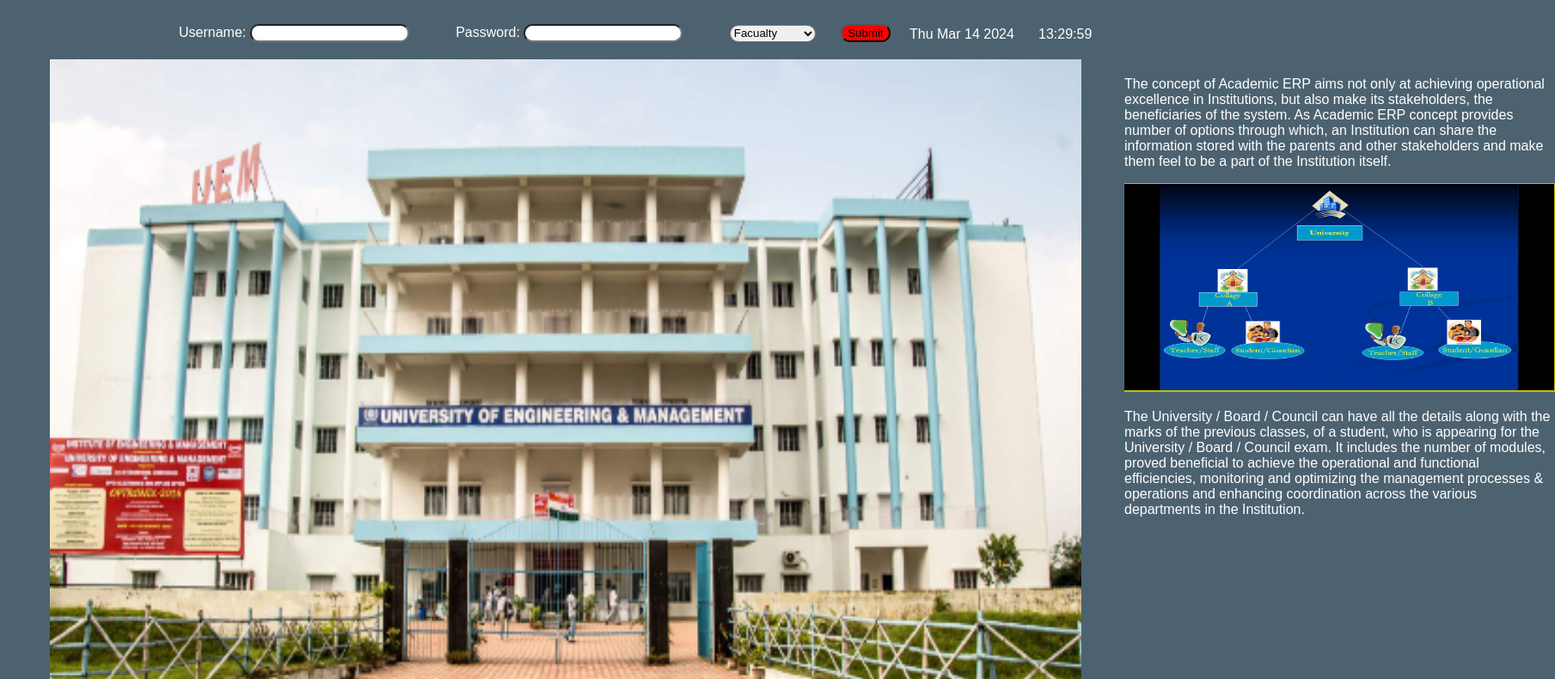
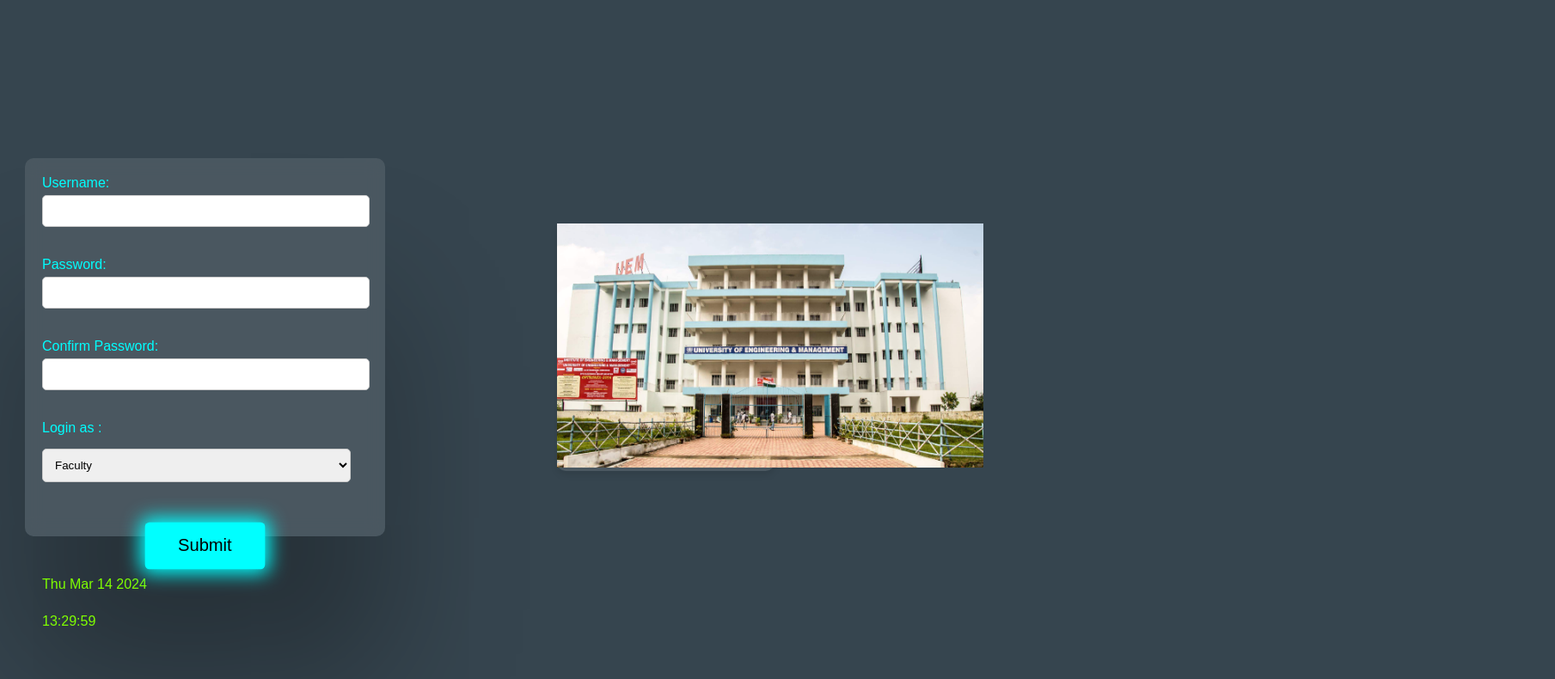
Before and after one commit to kundankumar95/IEMCRP, a plain HTML site: page New Town.html in a window 1280 px wide. Shown: the part 111-901 px from the top of the page at 86% size, 1809 px wide, since content can reach past the window. Drawn offline with Linux system fonts and the light colour scheme.

Commit message:
Changesq

```diff
--- a/New Town.html
+++ b/New Town.html
@@ -5,33 +5,38 @@
     <meta name="viewport" content="width=device-width, initial-scale=1.0">
     <title>University of Engineering and Management,Kolkata</title>
     <link rel="stylesheet" href="style.css">
+
 </head>
+
 <body>
     <div id="jaipur-logo">
         <img src="uem-kol-logo.png" alt="#">
     </div>
-    <div>
+    <div id="container">
+
+        <div id="left-card">
+
             <label for="Username" id="Uname">Username:</label>
             <input type="text" id="Username" required>
             <label for="password" id="pword">Password:</label>
             <input type="password" id="password" required>
-        <!-- <div class="g-recaptcha" data-sitekey="#"></div> -->
+            <label for="password" id="pword2">Confirm Password:</label>
+            <input type="password" id="password" required>
+            <label for="position" id="selec"> Login as :</label>
             <select id="dropdown" name="position">
-            <option value="Facualt">Facualty</option>
+                <option value="Faculty">Faculty</option>
                 <option value="Student">Student</option>
             </select>
             <button id="user-input">Submit</button>
-    </div>
             <div id="forget-password"></div>
             <div id="date"></div>
             <div id="time"></div>
+        </div>
+        <div id="right-card">
             <img src="uem-pic.png" id="uem-pic" alt="#">
-    <div id="Academic-ERP">
-        <p>The concept of Academic ERP aims not only at achieving operational excellence in Institutions, but also make its stakeholders, the beneficiaries of the system. As Academic ERP concept provides number of options through which, an Institution can share the information stored with the parents and other stakeholders and make them feel to be a part of the Institution itself.</p>
-        <img src="pic(1).png" alt="#">
-        <p>The University / Board / Council can have all the details along with the marks of the previous classes, of a student, who is appearing for the University / Board / Council exam. It includes the number of modules, proved beneficial to achieve the operational and functional efficiencies, monitoring and optimizing the management processes & operations and enhancing coordination across the various departments in the Institution.</p>
         </div>
+    </div>
+
     <script src="index.js"></script>
-
 </body>
 </html>
--- a/style.css
+++ b/style.css
@@ -1,6 +1,6 @@
 body {
   font-family: Arial, sans-serif;
-  background-color: #4c6270;
+  background-color:#36454f;
   color: #333;
 }
 
@@ -86,66 +86,144 @@
   margin-left: 500px;
   margin-bottom: 20px;
 }
-#Username{
-  margin-top: 20px;
-  margin-left: 0px;
-  margin-bottom: 10px;
+
+
+#container {
+  display: flex;
+  justify-content: center;
+  align-items: center;
+  height: 100vh; /* Ensure full viewport height */
+}
+
+#left-card {
+  padding: 20px;
+  width: 40%;
+  backdrop-filter: blur(10px);
+  background-color: rgba(255, 255, 255, 0.1); /* Adjust opacity as needed */
   border-radius: 10px;
+  box-shadow: 0 164px 164px rgba(0, 0, 0, 0.3);
+  height: 50%;
+  transition: transform 0.3s;
+}
+#left-card:hover {
+  transform: scale(1.1); /* Increase size on hover */
+}
+#right-card {
+  background-color: rgba(255, 255, 255, 0.1);
+  border-radius: 10px;
+  box-shadow: 0 4px 8px rgba(0, 0, 0, 0.1);
+}
+
+#left-card {
+  display: flex;
+  flex-direction: column;
+
+
+  padding: 20px;
+  width: 30%;
+  margin-right: 200px;
+}
+
+#right-card {
+  width: 20%;
+  margin-right: 350px;
+}
+
+
+
+
+#jaipur-logo img {
+  display: flex;
+  flex-direction: column;
+  justify-content: center;
+  align-items: center;
+  max-width: 120%;
+}
+
+label {
+  display: block;
+  margin-bottom: 5px;
+}
+
+input[type="text"],
+input[type="password"],
+select {
+  width: calc(100% - 20px);
+  padding: 10px;
+  margin-bottom: 5px;
+  border: 1px solid #ccc;
+  border-radius: 5px;
 
 }
-#Uname{
+#left-card input[type="text"],
+#left-card input[type="password"] {
+
+  margin-bottom: 35px; /* Adjust the value as needed */
+}
+
+#left-card select {
+  margin-top: 10px; /* Adjust the value as needed */
+}
+button {
+  width: 35%;
+  padding: 15px;
+  background-color: aqua;
+  color: #000000;
+  border: none;
+  border-radius: 5px;
+  cursor: pointer;
   margin-top: 20px;
-  margin-bottom: 10px;
-  margin-left: 200px;
-  color: white;
+  font-size: larger;
+  align-self: center;
+  transition: box-shadow 0.3s, transform 0.3s;
 }
-#pword{
-  margin-top: 20px;
-  margin-bottom: 10px;
-  margin-left: 50px;
-  border-radius: 10px;
-  color: white;
-}
-#password{
-  margin-top: 20px;
-  margin-left: 0px;
-  margin-bottom: 10px;
-  border-radius: 100px;
-}
-#dropdown{
-  height: 20px;
-  width: 100px;
-  border-radius: 10px;
-  margin-top: 20px;
-  margin-bottom: 10px;
-  margin-left: 50px;
-}
-#date{
-  margin-top: -28px;
-  color: white;
-  margin-left: 1050px;
-  margin-bottom: 20px;
-}
-#time{
-  margin-top: -38px;
-  color: white;
-  margin-left: 1200px;
-  margin-bottom: 20px;
+#left-card select {
+  margin-bottom: 20px; /* Add spacing between inputs and dropdown */
 }
 #uem-pic{
-  height: 800px;
-  width: 1200px;
-  margin-left: 50px;
+  width: 196%;
+  height: 120%;
 }
-#Academic-ERP{
-  height: 500px;
-  width: 500px;
-  margin-top: -800px;
-  margin-left: 1300px;
-  color: white;
+#user-input {
+  margin-top: 28px;
+  box-shadow: 0 0 20px 5px aqua; /* Add glow effect */
+  transform: scale(1.05); /* Add slight scale effect */
 }
-#user-input{
-  margin-left: 25px;
-  border-radius: 10px;
-  background-color: red;
+
+button:hover {
+  animation: glow 1s infinite alternate; /* Add glow animation */
 }
+
+@keyframes glow {
+  0% {
+    box-shadow: 0 0 10px 5px aqua; /* Start glow effect */
+  }
+  100% {
+    box-shadow: 0 0 20px 10px aqua; /* End glow effect */
+  }
+}
+
+#Uname, #pword, #pword2,#selec {
+  color: aqua;
+}
+#date,
+#time {
+  align-items: end;
+  margin-bottom: 25px;
+  color: chartreuse;
+}
+
+#date {
+  float: left;
+  width: calc(50% - 10px);
+}
+
+#time {
+  float: right;
+  width: calc(50% - 10px);
+}
+
+#forget-password {
+  margin-top: 10px;
+  text-align: center;
+}
```
Lines whose indentation alone changed are shown as unchanged.
